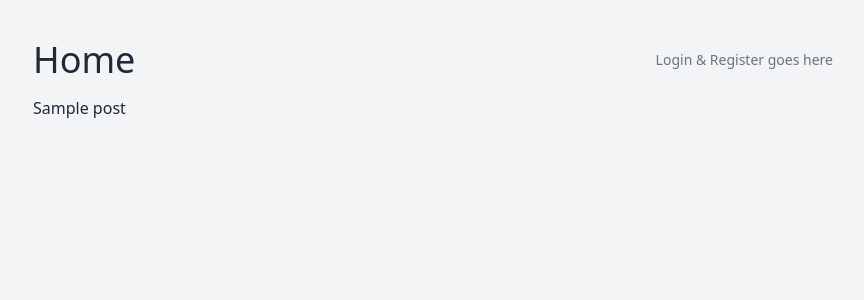
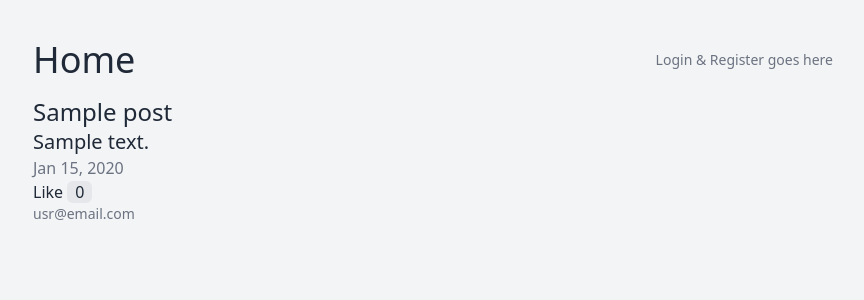
Before and after one commit to patrykpilek/symfony6-hands-on, a Symfony app: template templates/micro_post/index.html.twig in a window 1280 px wide. Shown: the top 300 px of the page, without its empty margins (207-1071 px from the left). Run offline with Twig, Linux system fonts and the light colour scheme; the template is opened without the code that fills it: most values are stand-ins (such as "Sample title", 1, 10 or a date in 2020); some libraries are stand-ins or nearby versions.

Commit message:
styling the post list

```diff
--- a/templates/micro_post/index.html.twig
+++ b/templates/micro_post/index.html.twig
@@ -3,11 +3,29 @@
 {% block title %}All Posts{% endblock %}
 
 {% block body %}
-    <div>
+
+    <div class="grid grid-cols-1 sm:grid-cols-2 xl:grid-cols-3 gap-4">
         {% if posts|length > 0 %}
             {% for post in posts %}
-                <div>
-                    <a href="{{ path('app_micro_post_show', { post: post.id }) }}">{{post.title}}</a>
+                <div class="mb-4">
+                    <div class="text-2xl">
+                        <a href="{{ path('app_micro_post_show', { post: post.id }) }}">
+                            {{ post.title }}
+                        </a>
+                    </div>
+                    <div class="text-xl dark:text-gray-400">
+                        {{ post.text }}
+                    </div>
+                    <div class="text-gray-500 dark:text-gray-400">
+                        {{ post.created | date("M j, Y") }}
+                    </div>
+                    <div>
+                        <a href="#">Like <span class="px-2 rounded-md bg-gray-200 dark:gray-700">0</span></a>
+                    </div>
+                    <div class="text-sm text-gray-500 dark:text-gray-400">
+                        <a href="#">usr@email.com</a>
+                    </div>
+
                 </div>
             {% endfor %}
         {% else %}
```
Also changed, not shown: README.md.
